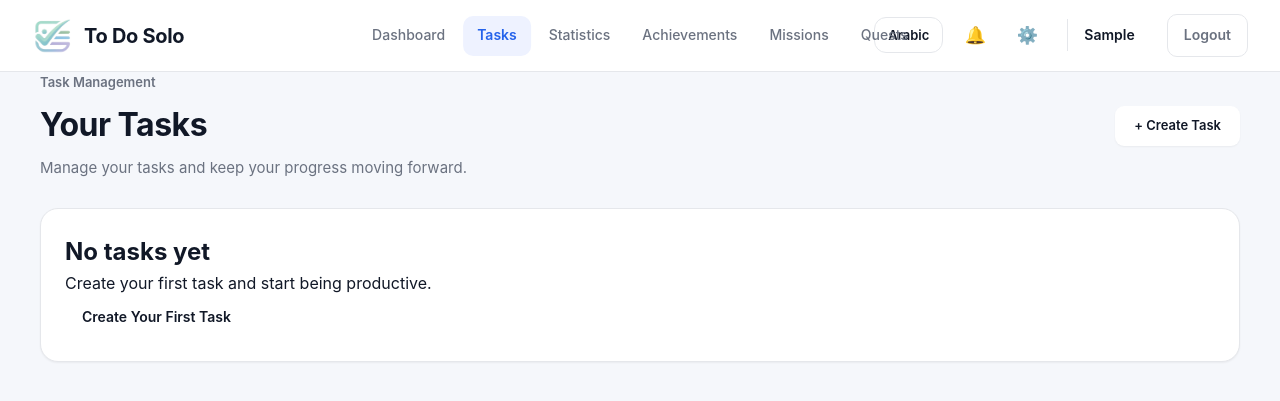
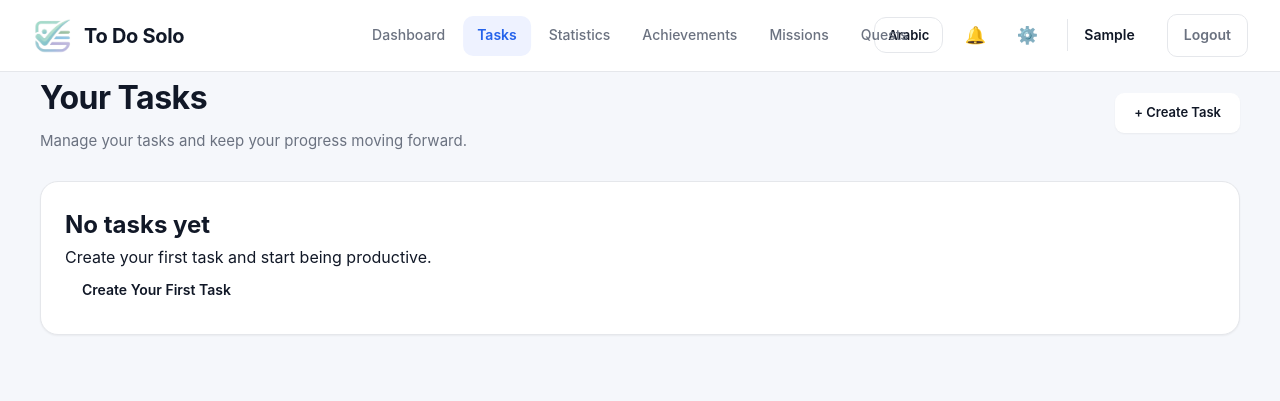
Before and after one commit to Alosh-23/To_Do_Solo, a Django app: page /tasks/ in a window 1280 px wide. Shown: the top 401 px of the page. Run offline with Django 5.2, Linux system fonts and the light colour scheme; the visitor is signed in with stand-in values (Sample User, id 1); data that the repository does not hold is empty.

```diff
--- a/templates/tasks/tasks.html
+++ b/templates/tasks/tasks.html
@@ -29,10 +29,6 @@
             <header class="page-header">
 
                 <div class="page-header-content">
-
-                    <p class="page-eyebrow">
-                        {% translate "Task Management" %}
-                    </p>
 
                     <h1 class="page-title">
                         {% translate "Your Tasks" %}
```
